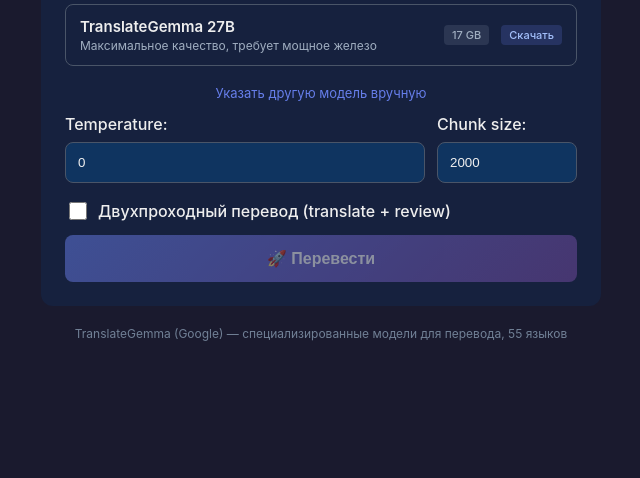
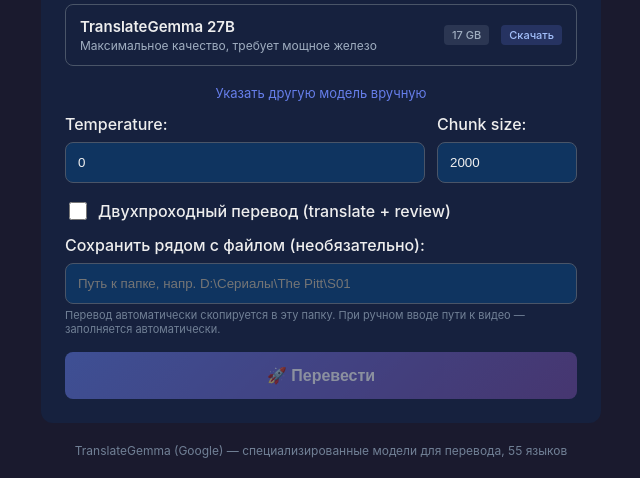
Before and after one commit to Jkaotlic/ollama-subtitle-translator, a Flask app: page / in a window 1280 px wide. Shown: the part 792-1270 px from the top of the page, without its empty margins (319-959 px from the left). Before the commit the page ends 1133 px from the top, so only its background shows below. Run offline with Flask 2, Linux system fonts and the light colour scheme; data that the repository does not hold is empty.

Commit message:
Автосохранение перевода в указанную папку — для SRT и видео режимов
- Поле «Сохранить рядом с файлом» в UI — путь к папке для автокопирования
- При ручном вводе пути к видео — папка заполняется автоматически
- Работает в обоих режимах: загрузка SRT и извлечение из видео
- Сохраняется параллельно с кнопкой «Скачать» (оба работают)
- Бэкенд: save_dir передаётся из UI, fallback на папку видео

Co-Authored-By: Claude Opus 4.6 <noreply@anthropic.com>

```diff
--- a/app.py
+++ b/app.py
@@ -223,12 +223,14 @@ def translate():
     # Pass through temperature and chunk_size from UI
     temperature = request.form.get("temperature")
     chunk_size = request.form.get("chunk_size")
+    save_dir = request.form.get("save_dir", "").strip()
 
     tasks[task_id] = {
         "status": "starting",
         "current": 0,
         "total": 0,
         "output_name": output_name,
+        "save_dir": save_dir,
         "created_at": time.time(),
         "temperature": float(temperature) if temperature is not None and temperature != "" else 0.0,
         "chunk_size": int(chunk_size) if chunk_size is not None and chunk_size != "" else 2000,
@@ -419,11 +421,12 @@ def extract_and_translate():
     output_name = f"{video_stem}.{lang_code}.srt"
     output_path = UPLOAD_DIR / f"{task_id}_{output_name}"
 
-    # Determine save directory: save next to video if path is not a temp upload
-    save_dir = ""
-    video_dir = str(Path(video_path).parent)
-    if not video_dir.startswith(str(UPLOAD_DIR)):
-        save_dir = video_dir
+    # Determine save directory: prefer UI-provided, fallback to next-to-video
+    save_dir = data.get("save_dir", "").strip()
+    if not save_dir:
+        video_dir = str(Path(video_path).parent)
+        if not video_dir.startswith(str(UPLOAD_DIR)):
+            save_dir = video_dir
 
     tasks[task_id] = {
         "status": "starting",
--- a/templates/index.html
+++ b/templates/index.html
@@ -265,6 +265,13 @@
             <input id="review_model" type="text" placeholder="По умолчанию — та же модель" style="width:100%; padding:12px; border-radius:8px; border:1px solid #4a5568; background:#0f3460; color:#eee;">
         </div>
 
+        <label for="save_dir">Сохранить рядом с файлом (необязательно):</label>
+        <input id="save_dir" type="text" placeholder="Путь к папке, напр. D:\Сериалы\The Pitt\S01"
+               style="width:100%; padding:12px; border-radius:8px; border:1px solid #4a5568; background:#0f3460; color:#eee; margin-bottom:16px;">
+        <div style="font-size:11px; color:#718096; margin-top:-12px; margin-bottom:16px;">
+            Перевод автоматически скопируется в эту папку. При ручном вводе пути к видео — заполняется автоматически.
+        </div>
+
         <button id="translateBtn" disabled>🚀 Перевести</button>
 
         <div class="pull-container" id="pullContainer">
@@ -480,6 +487,14 @@
         async function probeVideo() {
             const videoPath = document.getElementById('videoPath').value.trim();
             if (!videoPath) return;
+
+            // Auto-fill save_dir from video path (parent directory)
+            const saveDirInput = document.getElementById('save_dir');
+            if (!saveDirInput.value.trim()) {
+                const sep = videoPath.includes('/') ? '/' : '\\';
+                const lastSep = videoPath.lastIndexOf(sep);
+                if (lastSep > 0) saveDirInput.value = videoPath.substring(0, lastSep);
+            }
 
             const trackList = document.getElementById('trackList');
             const trackContainer = document.getElementById('trackListContainer');
@@ -791,6 +806,7 @@
                     chunk_size: document.getElementById('chunk_size').value,
                     two_pass: document.getElementById('two_pass').checked,
                     review_model: document.getElementById('review_model').value,
+                    save_dir: document.getElementById('save_dir').value.trim(),
                 };
                 try {
                     const resp = await fetch('/extract_and_translate', {
@@ -818,6 +834,7 @@
                     formData.append('two_pass', 'on');
                     formData.append('review_model', document.getElementById('review_model').value);
                 }
+                formData.append('save_dir', document.getElementById('save_dir').value.trim());
                 try {
                     const resp = await fetch('/translate', { method: 'POST', body: formData });
                     const data = await resp.json();
```
